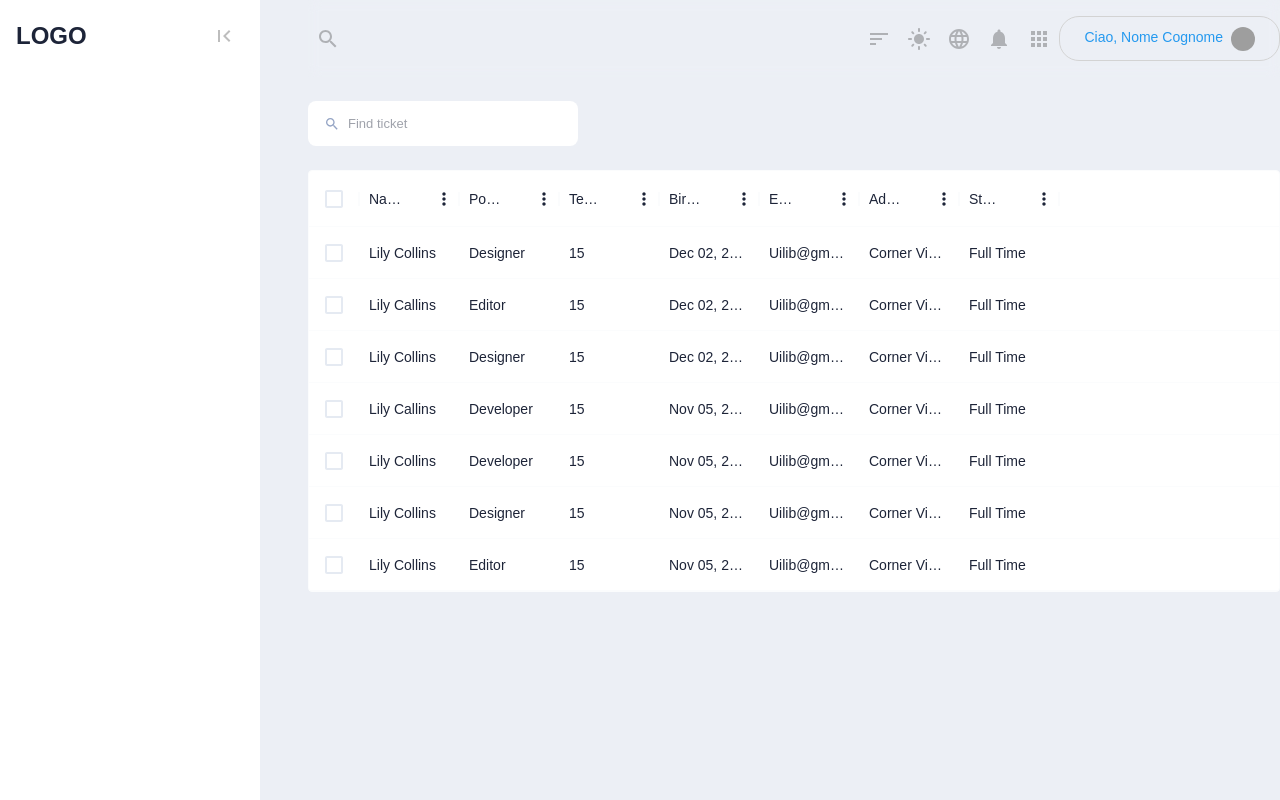
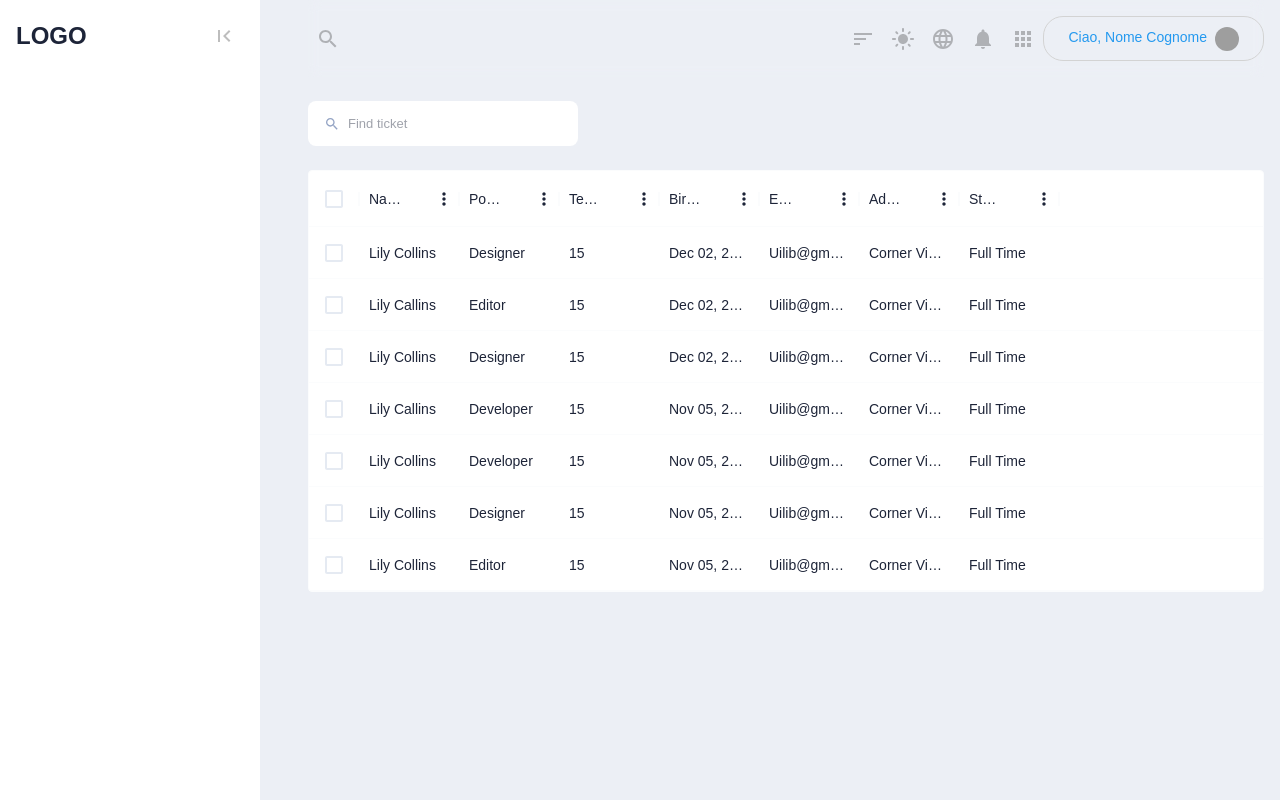
Before and after one commit to alantheandroid/stackhouse-dashboard, a React (Create React App) app: page / in a window 1280 px wide. Built offline with nearby package versions, Linux system fonts and the light colour scheme; grey boxes are pictures that could not be loaded.

Commit message:
👌 IMPROVE: add padding-right to StyledContainer in Layout component

```diff
--- a/src/components/Layout/styled.ts
+++ b/src/components/Layout/styled.ts
@@ -1,11 +1,11 @@
-import styled from "@emotion/styled";
-import { secondary } from "../../styles/themeColors";
+import styled from '@emotion/styled';
+import { secondary } from '../../styles/themeColors';
 
 export const StyledLayout = styled.div`
   display: flex;
   background-color: ${() => secondary[200]};
   gap: 3rem;
-`
+`;
 
 export const StyledContainer = styled.div`
   display: flex;
@@ -14,4 +14,5 @@ flex: 1;
   max-width: 1240px;
   margin: 0 auto;
   gap: 1.5rem;
-`
+  padding-right: 1rem;
+`;
```
Lines whose indentation alone changed are shown as unchanged.
